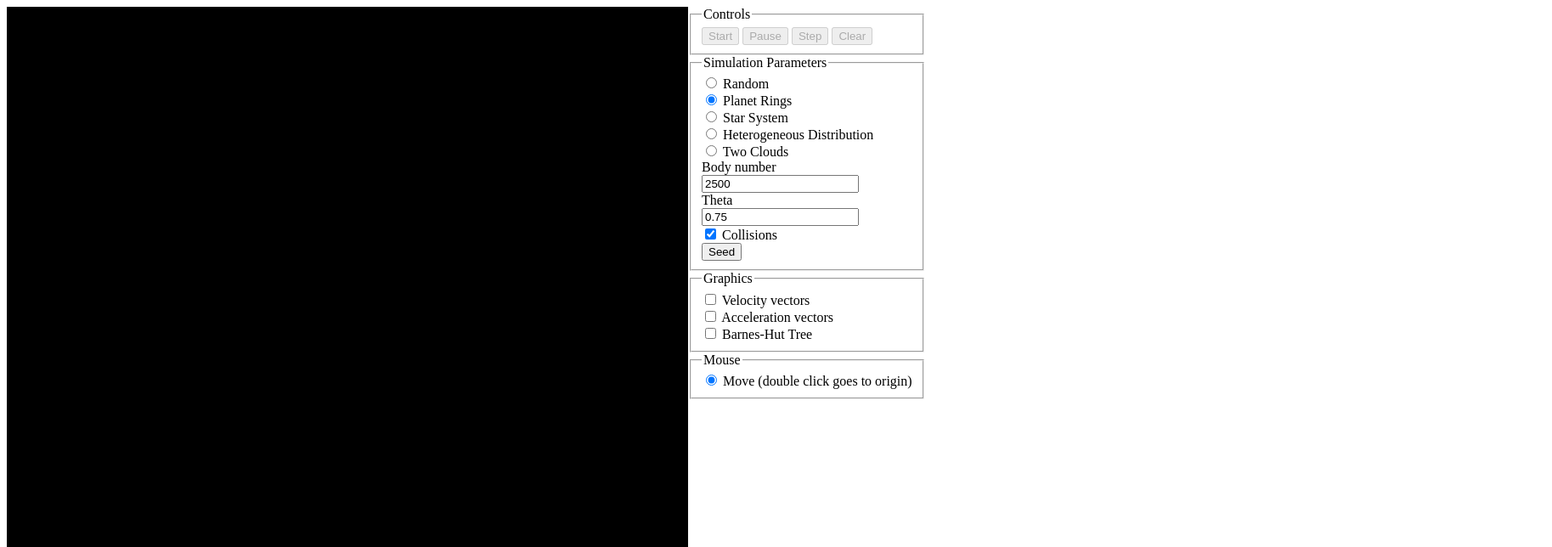
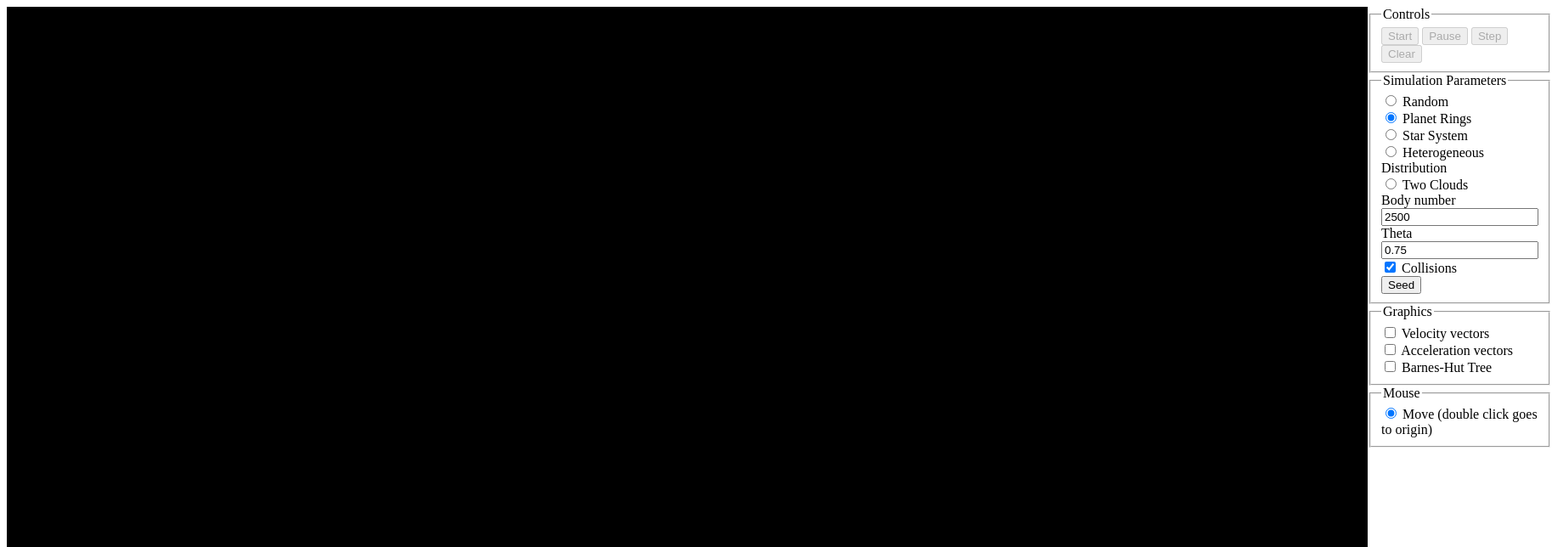
Before and after one commit to ThomasKerbrat/gravity-simulator-js, a plain HTML site: page index.html in a window 1280 px wide. Shown: the top 644 px of the page at 85% size, 1827 px wide, since content can reach past the window. Drawn offline with Linux system fonts and the light colour scheme.

Commit message:
Switch back to 1600x900 playground size

```diff
--- a/index.html
+++ b/index.html
@@ -29,7 +29,7 @@
     </head>
     <body>
         <div class="gravity-simulator">
-            <canvas id="canvas" width="800" height="800"></canvas>
+            <canvas id="canvas" width="1600" height="900"></canvas>
             <div class="gs-controls">
                 <fieldset id="input-group-controls" disabled>
                     <legend>Controls</legend>
--- a/index.js
+++ b/index.js
@@ -18,8 +18,8 @@ const calculationsPerSeconds = 30;
 
 let universe = null;
 const playground = {
-    width: 800,
-    height: 800,
+    width: 1600,
+    height: 900,
 };
 
 let isMoving = false;
```
